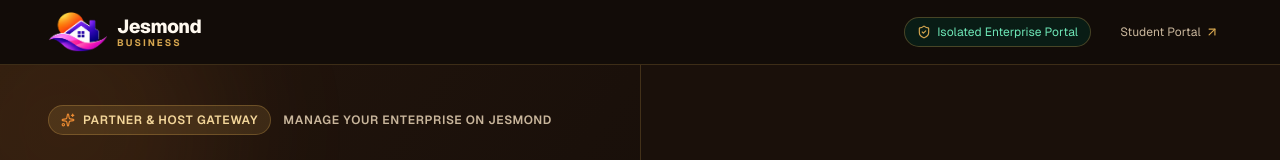
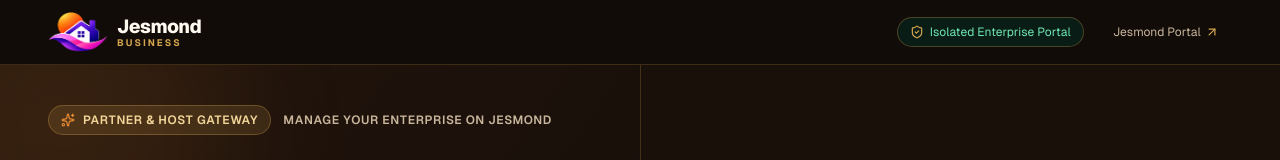
Before and after one commit to matrix-intertech/Jesmond, a Next.js app in the folder apps/web/: page /business/login in a window 1280 px wide. Shown: the top 160 px of the page. Built offline with nearby package versions, Linux system fonts and the light colour scheme; no server answers.

Commit message:
fix(web): rename Student Portal link to Jesmond Portal

```diff
--- a/apps/web/app/business/layout.tsx
+++ b/apps/web/app/business/layout.tsx
@@ -38,7 +38,7 @@ export default function BusinessLayout({
               rel="noopener noreferrer"
               className="text-[11px] sm:text-xs text-[#C9B69C] hover:text-[#FFF9EF] flex items-center gap-1 transition-colors px-2 sm:px-3 py-1.5 rounded-lg hover:bg-[#24160D] border border-transparent hover:border-[rgba(214,166,79,0.22)] whitespace-nowrap"
             >
-              <span>Student Portal</span>
+              <span>Jesmond Portal</span>
               <ArrowUpRight className="w-3.5 h-3.5 text-[#D6A64F]" />
             </a>
           </div>
```
